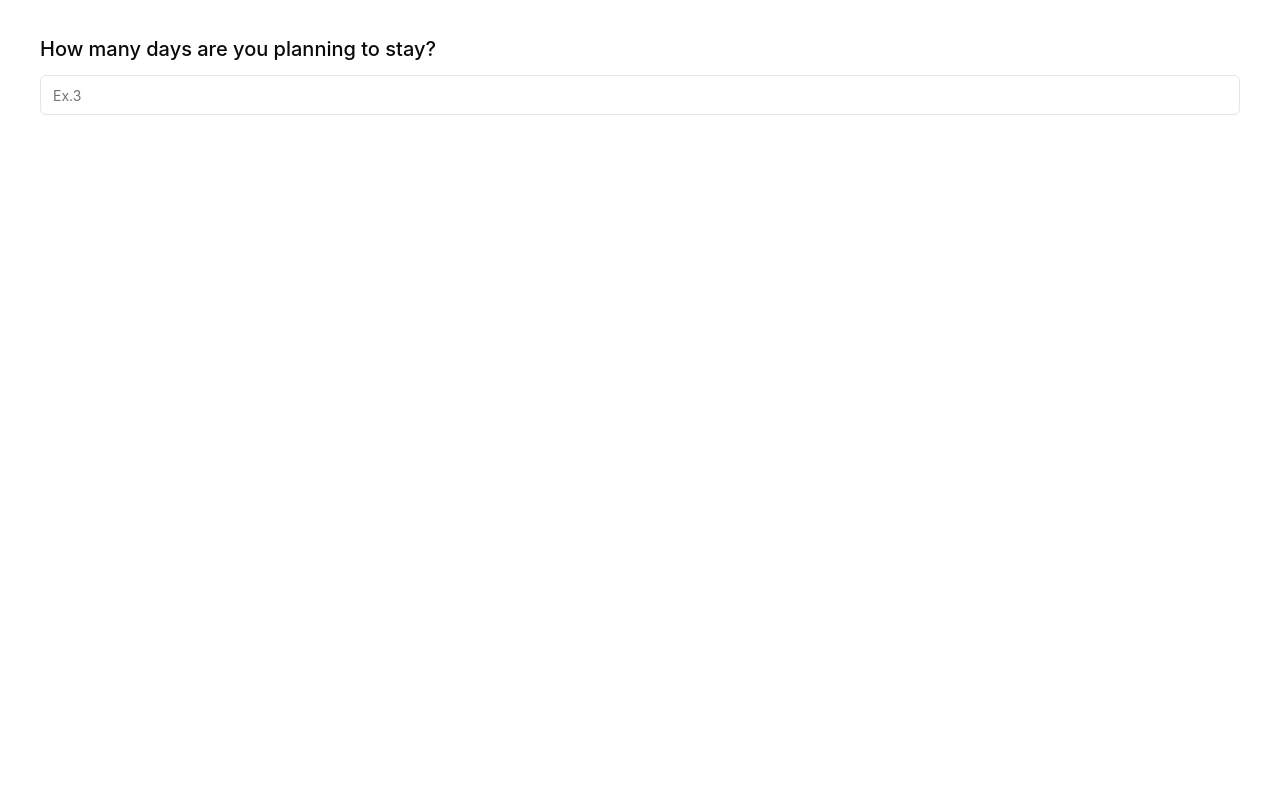
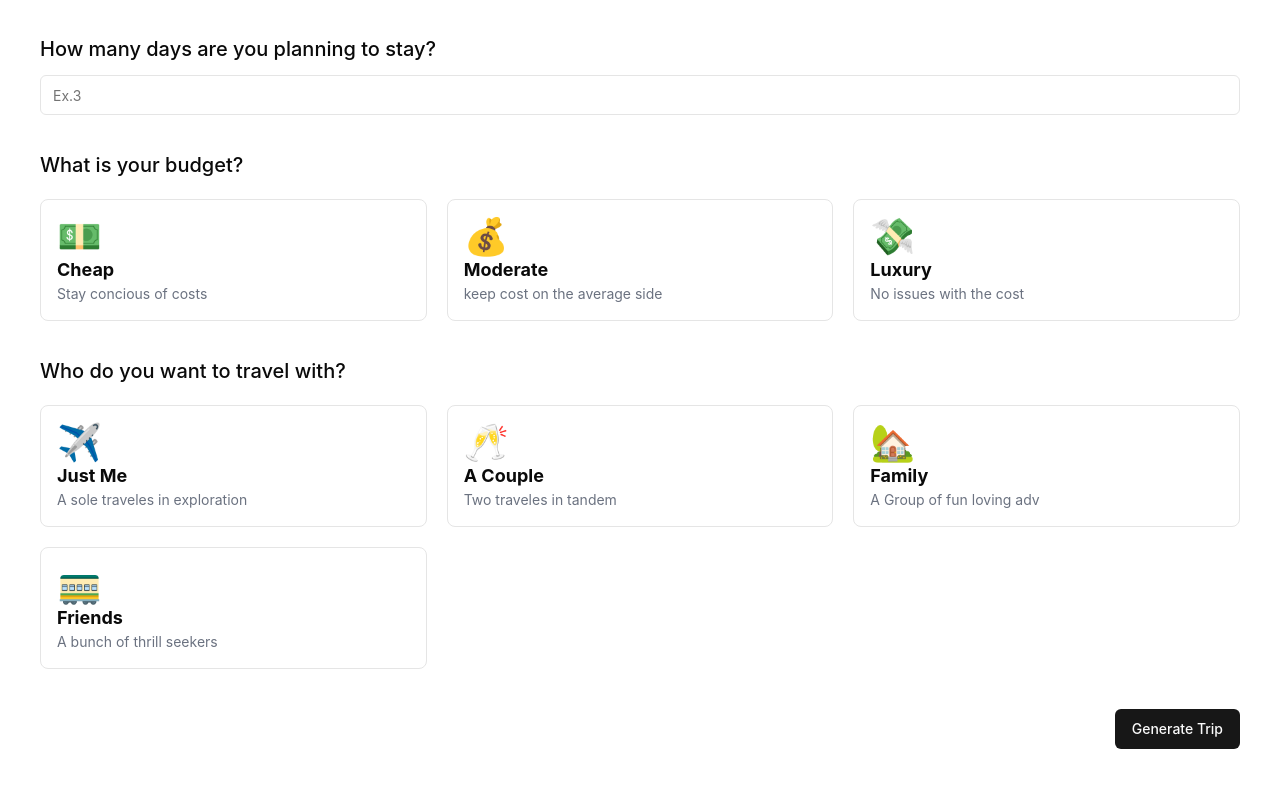
Before and after one commit to kush951/PlanGo, a React (Vite) app: page /create-trip in a window 1280 px wide. Shown: the part 343-1130 px from the top of the page. Before the commit the page ends 800 px from the top, so only its background shows below. Built offline with nearby package versions, Linux system fonts and the light colour scheme.

Commit message:
UI upadates

```diff
--- /dev/null
+++ b/src/constants/options.jsx
@@ -0,0 +1,53 @@
+export const SelectTravelesList = [
+    {
+        id: 1,
+        title: 'Just Me',
+        desc: 'A sole traveles in exploration',
+        icon: '✈️',
+        people: '1'
+    },
+    {
+        id: 2,
+        title: 'A Couple',
+        desc: 'Two traveles in tandem',
+        icon: '🥂',
+        people: '2 People'
+    },
+    {
+        id: 3,
+        title: 'Family',
+        desc: 'A Group of fun loving adv',
+        icon: '🏡',
+        people: '3 to 5 People'
+    },
+    {
+        id: 4,
+        title: 'Friends',
+        desc: 'A bunch of thrill seekers',
+        icon: '🚃',
+        people: '5 to 7 People'
+    }
+]
+
+export const SelectBudgetOptions = [
+    {
+        id: 1,
+        title: 'Cheap',
+        desc: 'Stay concious of costs',
+        icon: '💵',
+    },
+    {
+        id: 2,
+        title: 'Moderate',
+        desc: 'keep cost on the average side',
+        icon: '💰',
+    },
+    {
+        id: 3,
+        title: 'Luxury',
+        desc: 'No issues with the cost',
+        icon: '💸',
+    },
+]
+
+export const AI_PROMPT = 'Generate Travel Plan for Location: {location}'
--- a/src/create-trip/index.jsx
+++ b/src/create-trip/index.jsx
@@ -1,5 +1,7 @@
 import React, { useState } from "react";
 import { Input } from "@/components/ui/input"
+import { SelectTravelesList, SelectBudgetOptions } from "../constants/options";
+import { Button } from '@/components/ui/button'
 
 function CreateTrip() {
     const [query, setQuery] = useState(""); // Holds the input value
@@ -68,6 +70,37 @@ function CreateTrip() {
                 <h2 className="text-xl my-3 font-medium">How many days are you planning to stay?</h2>
                 <Input placeholder={'Ex.3'} type="number" />
             </div>
+            <br />
+            <div>
+                <h2 className="text-xl my-3 font-medium">What is your budget?</h2>
+                <div className='grid grid-cols-3 gap-5 mt-5'>
+                    {SelectBudgetOptions.map((item, index) => (
+                        <div key={index} className="p-4 cursor-pointer border rounded-lg hover:shadow-lg">
+                            <h2 className="text-4xl">{item.icon}</h2>
+                            <h2 className="font-bold text-lg">{item.title}</h2>
+                            <h2 className="text-sm text-gray-500">{item.desc}</h2>
+                        </div>
+                    ))}
+                </div>
+            </div>
+
+            <br />
+            <div>
+                <h2 className="text-xl my-3 font-medium">Who do you want to travel with?</h2>
+                <div className='grid grid-cols-3 gap-5 mt-5'>
+                    {SelectTravelesList.map((item, index) => (
+                        <div key={index} className="p-4 cursor-pointer border rounded-lg hover:shadow-lg">
+                            <h2 className="text-4xl">{item.icon}</h2>
+                            <h2 className="font-bold text-lg">{item.title}</h2>
+                            <h2 className="text-sm text-gray-500">{item.desc}</h2>
+                        </div>
+                    ))}
+                </div>
+            </div>
+
+            <div className="my-10 justify-end flex">
+                <Button>Generate Trip</Button>
+            </div>
 
 
 
```
